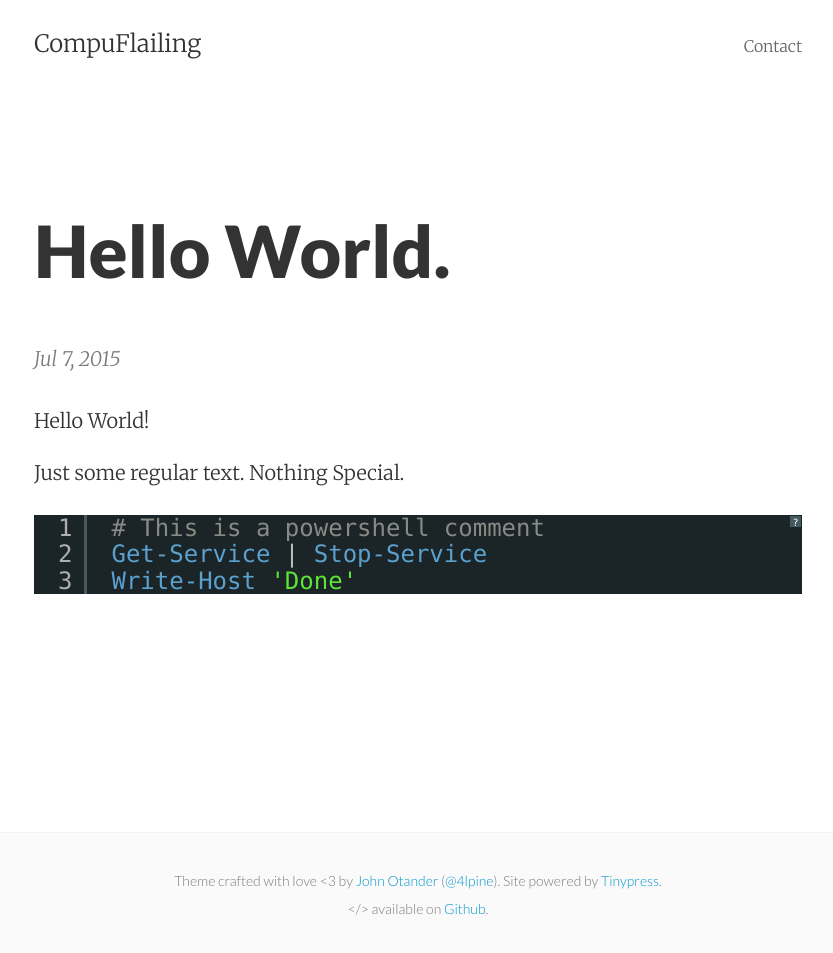
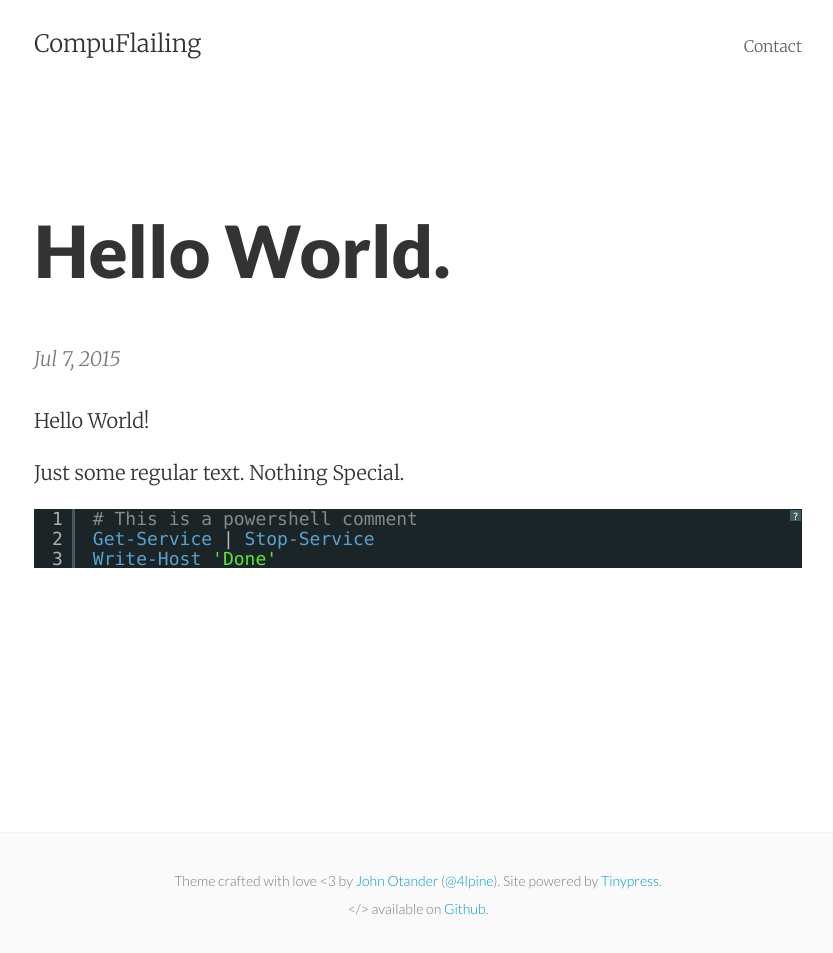
Before and after one commit to RandomNoun7/RandomNoun7.github.io, a Jekyll site: the page built from _posts/2015-07-07-hello-world.markdown, in a window 1280 px wide. Shown: the whole page, without its empty margins (222-1055 px from the left). Built offline with Jekyll 4.4.1, drawn with Linux system fonts in a browser that asks for light colours.

Commit message:
Modify text size to .75em

```diff
--- a/css/shCoreRDark.css
+++ b/css/shCoreRDark.css
@@ -57,7 +57,7 @@
   margin: 1em 0 1em 0 !important;
   position: relative !important;
   overflow: auto !important;
-  font-size: 1em !important;
+  font-size: .75em !important;
 }
 .syntaxhighlighter.source {
   overflow: hidden !important;
```
